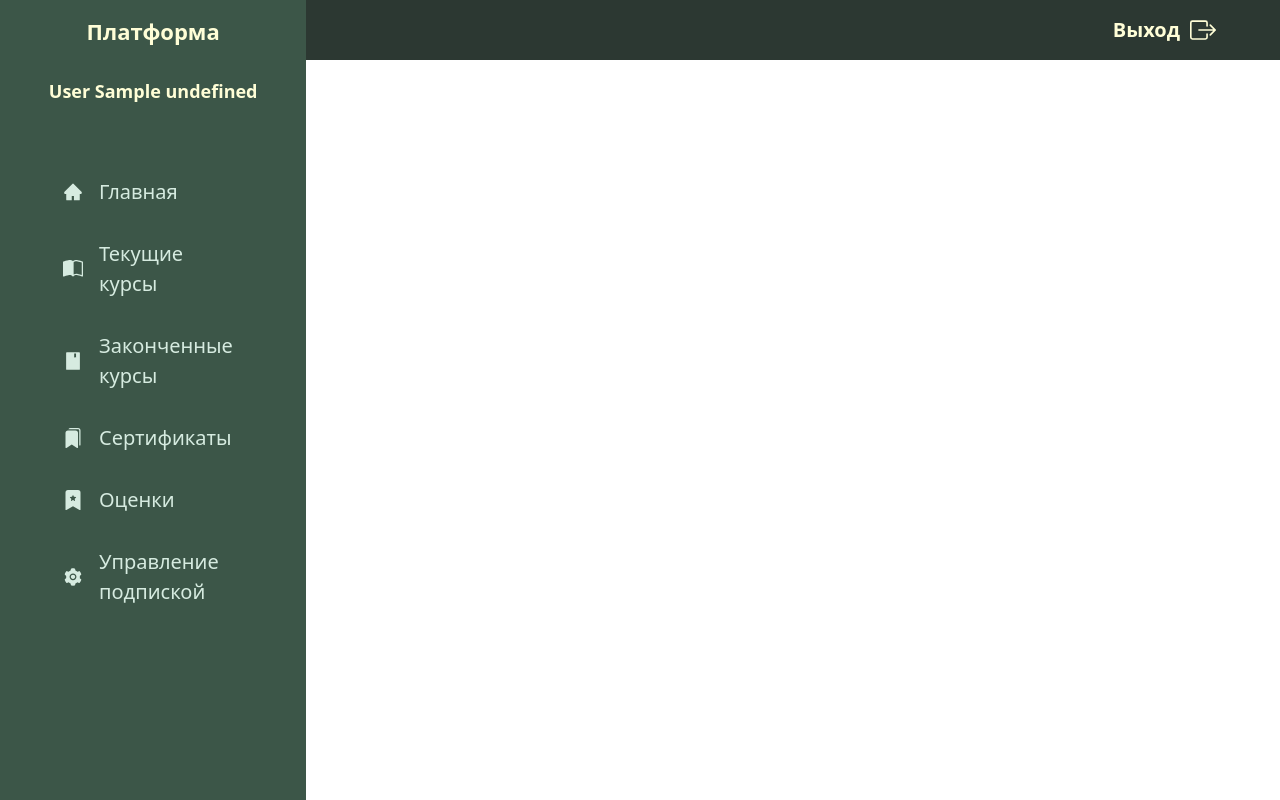
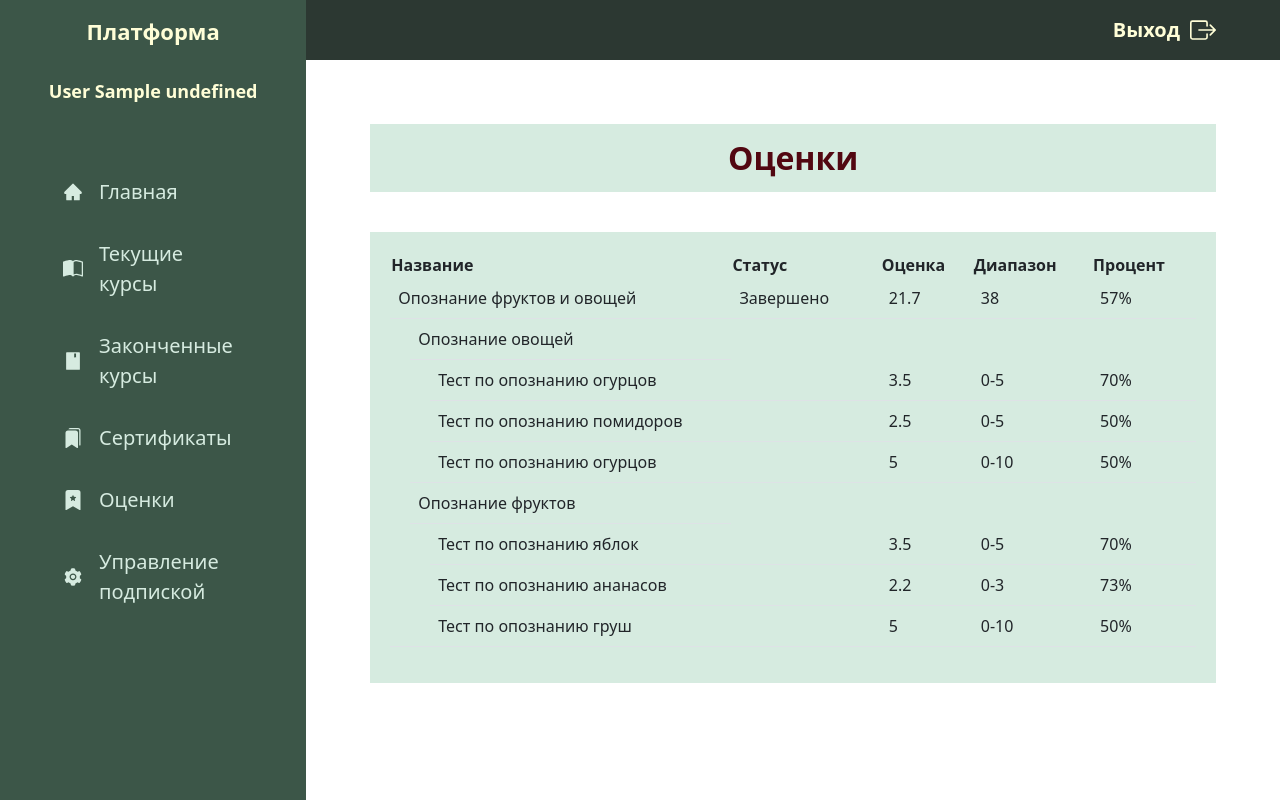
Before and after one commit to educ-educ/tpkr_front_prod, a React (Create React App) app: page /admin/home/grades in a window 1280 px wide. Built offline with nearby package versions, Linux system fonts and the light colour scheme; sample sign-in values are in the browser's storage; the HTML template or start-up script is replaced by a standard one.

Commit message:
GradePage without styles

```diff
--- a/src/pages/GradesPage/GradesPage.jsx
+++ b/src/pages/GradesPage/GradesPage.jsx
@@ -1,11 +1,127 @@
-import "./GradesPage.scss"
+import "../pages.scss"
+import Table from "react-bootstrap/Table"
+import { Container } from "react-bootstrap"
+import { useState } from "react"
+
+const grades = [
+    {
+        course_name: "Опознание фруктов и овощей",
+        status: "Завершено",
+        sections: [
+            {
+                name: "Опознание овощей",
+                items: [
+                    {
+                        grade: 3.5,
+                        max_grade: 5.0,
+                        task: 'Тест по опознанию огурцов',
+                        datetime: "14.05.2023 15:43"
+                    },
+                    {
+                        task: 'Тест по опознанию помидоров',
+                        grade: 2.5,
+                        max_grade: 5.0,
+                        datetime: "14.05.2023 15:43"
+                    },
+                    {
+                        task: 'Тест по опознанию огурцов',
+                        grade: 5.0,
+                        max_grade: 10.0,
+                        datetime: "14.05.2023 15:43"
+                    }
+                ]
+            },
+            {
+                name: "Опознание фруктов",
+                items: [
+                    {
+                        task: 'Тест по опознанию яблок',
+                        grade: 3.5,
+                        max_grade: 5.0,
+                        datetime: "14.05.2023 15:43"
+                    },
+                    {
+                        task: 'Тест по опознанию ананасов',
+                        grade: 2.2,
+                        max_grade: 3.0,
+                        datetime: "14.05.2023 15:43"
+                    },
+                    {
+                        task: 'Тест по опознанию груш',
+                        grade: 5.0,
+                        max_grade: 10.0,
+                        datetime: "14.05.2023 15:43"
+                    }
+                ]
+            }
+        ]
+    }
+]
 
 const GradesPage = () => {
-
+    const getCourceRowCount = (cource) => cource.sections.reduce((acc,section)=> acc+section.items.length,0)+cource.sections.length;
+    const getCourceGrade = (cource) => cource.sections.reduce((acc,section)=> acc+section.items.reduce((acc,item)=>acc+item.grade,0),0)
+    const getCourceMaxGrade = (cource) => cource.sections.reduce((acc,section)=> acc+section.items.reduce((acc,item)=>acc+item.max_grade,0),0)
+    // const [isActive, setIsActive] = useState(Array.from({length:grades.length}, ()=> false))
+    // console.log(getCourceRowCount(grades[0]));
+    // console.log(isActive)
     return (
-        <>
-
-        </>
+        <Container fluid className='person-decorator' style={{height: window.innerHeight - 60 + 'px'}}>
+            <div className='person-decorator__title'>
+                Оценки
+            </div>
+            <div className='person-decorator__mainpage'>
+                <Table stripped className="person-decorator__mainpage__table">
+                    <thead>
+                        <th colSpan="3" id="itemname">Название</th>
+                        <th id='status'>Статус</th>
+                        <th id="grade">Оценка</th>
+                        <th id="grade_diap">Диапазон</th>
+                        <th id="grade_percents">Процент</th>
+                    </thead>
+                    <tbody className="person-table-body">
+                        {
+                            grades.map((cource) =>
+                                <>
+                                    <tr>
+                                        <td colSpan="3">{cource.course_name}</td>
+                                        <td>{cource.status}</td>
+                                        <td>{getCourceGrade(cource)}</td>
+                                        <td>{getCourceMaxGrade(cource)}</td>
+                                        <td>{((getCourceGrade(cource) / getCourceMaxGrade(cource))*100).toFixed(0)}%</td>
+                                    </tr>
+                                    {
+                                    cource.sections.map((section, sectionIndex)=>
+                                        <>
+                                            <tr>
+                                                {(sectionIndex===0) &&
+                                                     <td className="layer-1" rowSpan={getCourceRowCount(cource)}></td>
+                                                }
+                                                <td colSpan="2">{section.name}</td>
+                                            </tr>
+                                            {
+                                            section.items.map((item, itemIndex)=>
+                                                <>
+                                                    <tr>
+                                                        {(itemIndex===0) &&
+                                                            <td className="layer-2" rowSpan={section.items.length}></td>
+                                                        }
+                                                        <td colSpan="2">{item.task}</td>
+                                                        <td>{item.grade}</td>
+                                                        <td>0-{item.max_grade}</td>
+                                                        <td>{((item.grade / item.max_grade)*100).toFixed(0)}%</td>
+                                                    </tr>
+                                                </>
+                                            )}
+                                        </>
+                                    )}
+                                </>
+                            )
+                        }
+                    </tbody>
+                </Table>
+            </div>
+        </Container>
     )
 }
 
--- a/src/pages/PapersPage/PapersPage.jsx
+++ b/src/pages/PapersPage/PapersPage.jsx
@@ -1,10 +1,15 @@
-import "./PapersPage.scss"
+import { Container } from "react-bootstrap"
+import "../pages.scss"
 
 const PapersPage = () => {
     return (
-        <>
-
-        </>
+        <Container fluid className='person-decorator' style={{height: window.innerHeight - 60 + 'px'}}>
+            <div className='person-decorator__title'>
+                Сертификаты
+            </div>
+            <div className='person-decorator__mainpage'>
+            </div>
+        </Container>
     )
 }
 
--- a/src/pages/pages.scss
+++ b/src/pages/pages.scss
@@ -90,3 +90,7 @@
     }
 
 }
+
+.layer-1, .layer-2 {
+    width: 20px;
+}
```
Also changed, not shown: src/pages/GradesPage/GradesPage.scss (deleted), src/pages/PapersPage/PapersPage.scss (deleted).
